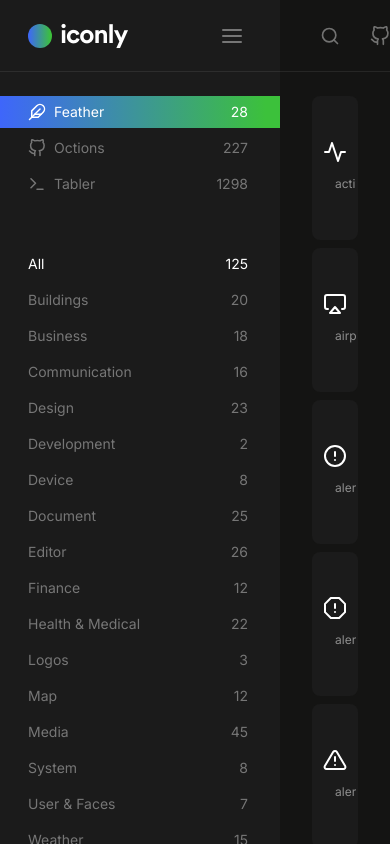
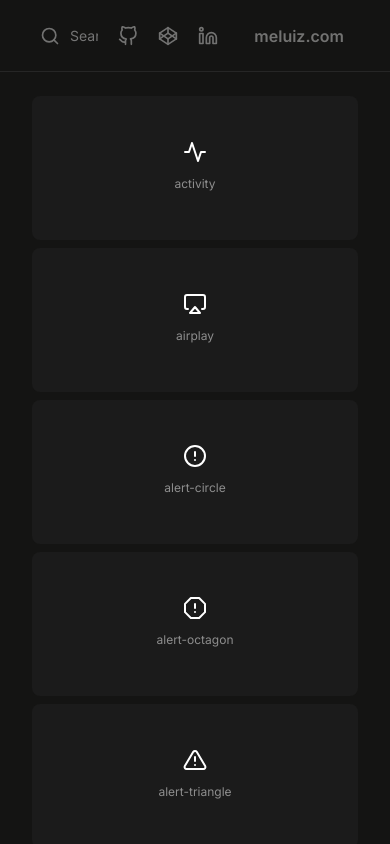
Before and after one commit to meluiz/iconly, a React (Create React App) app: page / in a window 390 px wide. Built offline with nearby package versions, Linux system fonts and the light colour scheme.

Commit message:
style: responsive sidebar

```diff
--- a/src/components/sidebar/styles.ts
+++ b/src/components/sidebar/styles.ts
@@ -6,13 +6,29 @@ type NavigationListItemType = {
 }
 
 export const Wrapper = styled.aside`${({ theme }) => css`
-  grid-area: sidebar;
+  width: 100%;
+  height: 100vh;
   display: flex;
   flex-direction: column;
-  flex: content;
-  position: relative;
+  position: absolute;
   overflow: hidden;
   background-color: ${theme.colors.background.secondary};
+  z-index: 9999;
+  transition: all 300ms ease;
+  transform: translate3D(-100%, 0, 0);
+
+  @media screen and (min-width: 420px) {
+    max-width: 280px;
+  }
+
+  @media screen and (min-width: 1280px) {
+    width: initial;
+    height: initial;
+    grid-area: sidebar;
+    position: relative;
+    transition: all 300ms ease;
+    transform: translate3D(0, 0, 0);
+  }
 `}`
 
 export const Header = styled.div`
--- a/src/styles/layout.ts
+++ b/src/styles/layout.ts
@@ -1,19 +1,24 @@
-import styled from 'styled-components'
+import styled, { css } from 'styled-components'
 
-export const Wrapper = styled.div`
+export const Wrapper = styled.div`${({ theme }) => css`
   width: 100%;
   height: 100vh;
   display: flex;
   flex-direction: column;
   overflow: hidden;
   overflow-y: auto;
-  scroll-behavior: smooth;
-`
+  background-color: ${theme.colors.background.primary}
+`}`
 
 export const Container = styled.div`
   height: 100%;
-  display: grid;
-  grid-template-columns: 280px 1fr;
-  grid-template-areas: 'sidebar content';
+  display: flex;
+  flex-direction: column;
   position: relative;
+
+  @media screen and (min-width: 1280px) {
+    display: grid;
+    grid-template-columns: 280px 1fr;
+    grid-template-areas: 'sidebar content';
+  }
 `
```
